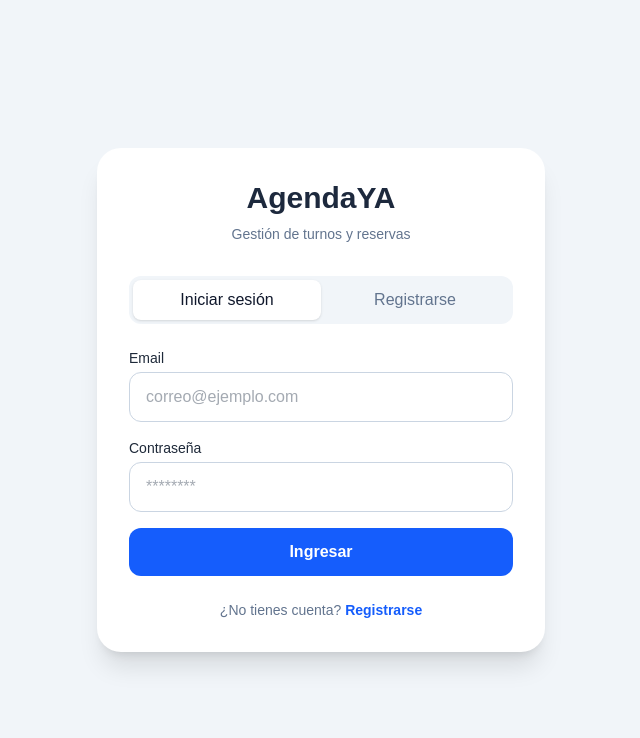
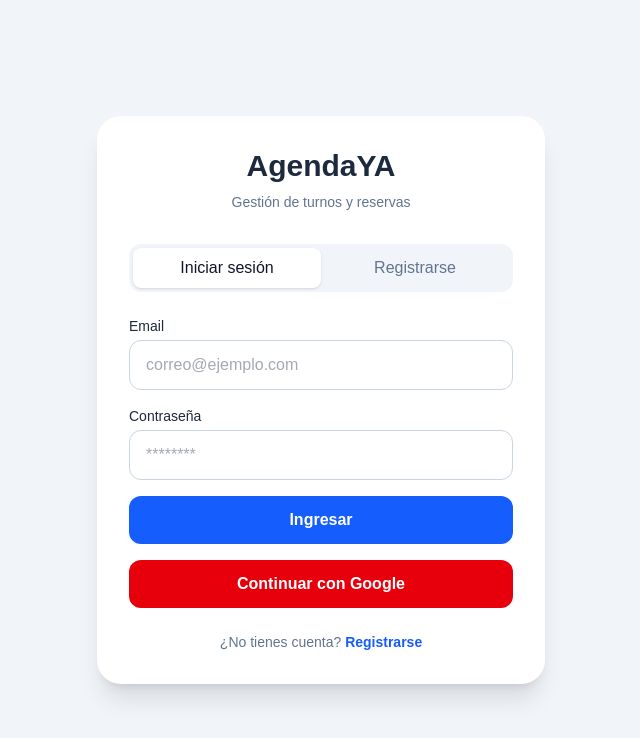
Before and after one commit to emaibarra/AgendaYA, a Next.js app: page /login in a window 1280 px wide. Shown: the top 738 px of the page, without its empty margins (319-959 px from the left). Built offline with nearby package versions, Linux system fonts and the light colour scheme.

Commit message:
:feat: login nuevo google

```diff
--- a/components/LoginForm.tsx
+++ b/components/LoginForm.tsx
@@ -2,7 +2,7 @@
 
 import { useState } from 'react';
 import { useRouter } from 'next/navigation'; //
-import { login, register } from '../lib/auth';
+import { login, register, loginWithGoogle } from '../lib/auth';
 
 export default function LoginForm() {
   const router = useRouter();
@@ -32,6 +32,21 @@ export default function LoginForm() {
         alert('¡Registro exitoso!');
         setIsLogin(true);
       }
+    } catch (err) {
+      setError((err as Error).message);
+    } finally {
+      setLoading(false);
+    }
+  }
+  async function handleGoogleLogin() {
+    setLoading(true);
+    setError('');
+    try {
+      await new Promise((resolve) => setTimeout(resolve, 500));
+      // Simular el inicio de sesión con Google
+      loginWithGoogle(email, password);
+      alert('¡Inicio de sesión con Google exitoso!');
+      router.push('/dashboard');
     } catch (err) {
       setError((err as Error).message);
     } finally {
@@ -146,6 +161,17 @@ export default function LoginForm() {
           >
             {loading ? 'Procesando...' : isLogin ? 'Ingresar' : 'Crear cuenta'}
           </button>
+          {isLogin && (
+            <button
+              type="button"
+              className="w-full rounded-xl bg-red-600 py-3 font-semibold text-white transition hover:bg-red-700"
+              data-cy="google-login"
+              disabled={loading}
+              onClick={() => handleGoogleLogin()}
+            >
+              Continuar con Google
+            </button>
+          )}
           {error && (
             <div data-cy="login-error" className="text-center text-sm text-red-500">
               {error}
--- a/data/users.ts
+++ b/data/users.ts
@@ -7,6 +7,7 @@ export const users: User[] = [
     password: '123456',
     name: 'Bruno',
     isConfirmed: true, // Usuario normal, puede entrar
+    provider: 'local',
   },
   {
     id: 2,
@@ -14,6 +15,7 @@ export const users: User[] = [
     password: '123456',
     name: 'Invitado',
     isConfirmed: false, // Usuario que el test va a intentar loguear
+    provider: 'local',
   },
   {
     id: 3,
@@ -21,6 +23,7 @@ export const users: User[] = [
     password: '123456',
     name: 'caro',
     isConfirmed: true,
+    provider: 'local',
   },
   {
     id: 4,
@@ -28,6 +31,7 @@ export const users: User[] = [
     password: '123456',
     name: 'valen',
     isConfirmed: true,
+    provider: 'google',
   },
   {
     id: 5,
@@ -35,6 +39,7 @@ export const users: User[] = [
     password: '123456',
     name: 'fer',
     isConfirmed: true,
+    provider: 'local',
   },
   {
     id: 6,
@@ -42,5 +47,6 @@ export const users: User[] = [
     password: '123',
     name: 'ema',
     isConfirmed: true,
+    provider: 'local',
   },
 ];
--- a/lib/auth.ts
+++ b/lib/auth.ts
@@ -1,4 +1,4 @@
-import { RegisterDto, ConfirmAccountDto } from '@/types/user';
+import { ConfirmAccountDto, RegisterDto, User } from '@/types/user';
 import { users } from '@/data/users';
 
 const MAX_INTENTOS_FALLIDOS = 5;
@@ -70,12 +70,13 @@ export function register(data: RegisterDto) {
   }
 
   // un usuario recién registrado entra sin confirmar
-  const newUser = {
+  const newUser: User = {
     id: users.length + 1,
     email,
     password,
     name,
     isConfirmed: false,
+    provider: 'local',
   };
 
   users.push(newUser);
@@ -111,3 +112,21 @@ export function recoverPassword(email: string) {
     message: 'Se envió un enlace para recuperar la contraseña',
   };
 }
+
+export function loginWithGoogle(email: string, password: string) {
+  const user = users.find((u) => u.email === email);
+
+  if (!user) {
+    throw new Error('No existe una cuenta asociada a Google');
+  }
+  if (!user.isConfirmed) {
+    throw new Error('Debes confirmar tu cuenta antes de ingresar');
+  }
+  if (user.password !== password) {
+    throw new Error('Contraseña incorrecta');
+  }
+  if (user.provider !== 'google') {
+    throw new Error('El usuario no está registrado con Google');
+  }
+  return user;
+}
--- a/types/user.ts
+++ b/types/user.ts
@@ -1,3 +1,4 @@
+export type AuthProvider = 'local' | 'google';
 export interface RegisterDto {
   name: string;
   email: string;
@@ -13,6 +14,7 @@ export interface User {
   isConfirmed: boolean;
   lockedUntil?: Date | null;
   failedAttempts?: number;
+  provider: AuthProvider;
 }
 
 export interface ConfirmAccountDto {
```
Also changed, not shown: 1 other file (tests, documents, lock files or other folders).
